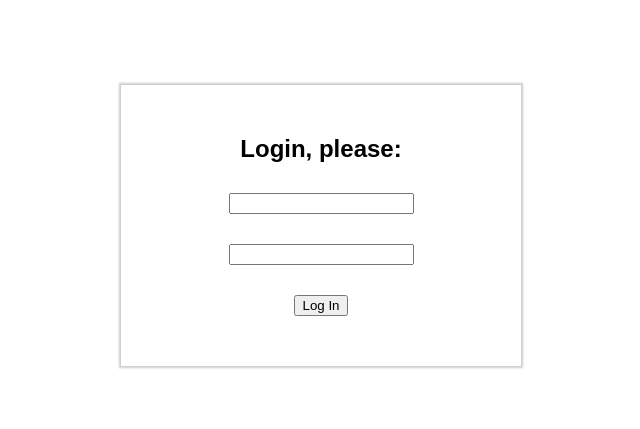
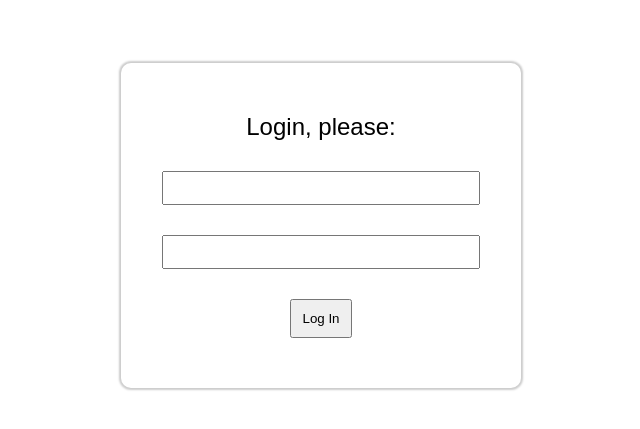
Before and after one commit to milaniliev/cat_sitters, a plain HTML site: page web/index.html in a window 1280 px wide. Shown: the part 175-604 px from the top of the page, without its empty margins (319-959 px from the left). Drawn offline with Linux system fonts and the light colour scheme.

Commit message:
Login Styling

```diff
--- a/web/main.css
+++ b/web/main.css
@@ -31,12 +31,24 @@ body {
   row-gap: 30px;
   box-shadow: 0px 0px 2px 2px #cccccc;
   background-color: white;
-  /* min-height: 300px; */
   padding-top: 50px;
   padding-bottom: 50px;
+  border-radius: 10px;
 }
 
-#login > h2 { margin: 0 }
+#login > h2 {
+  margin: 0;
+  font-weight: normal;
+}
+
+#login #login_button {
+  padding: 10px;
+}
+
+#login input[type="text"],
+#login input[type="password"] {
+  font-size: 1.5em;
+}
 
 #approve_sitters {
   background-color: #efefef;
```
